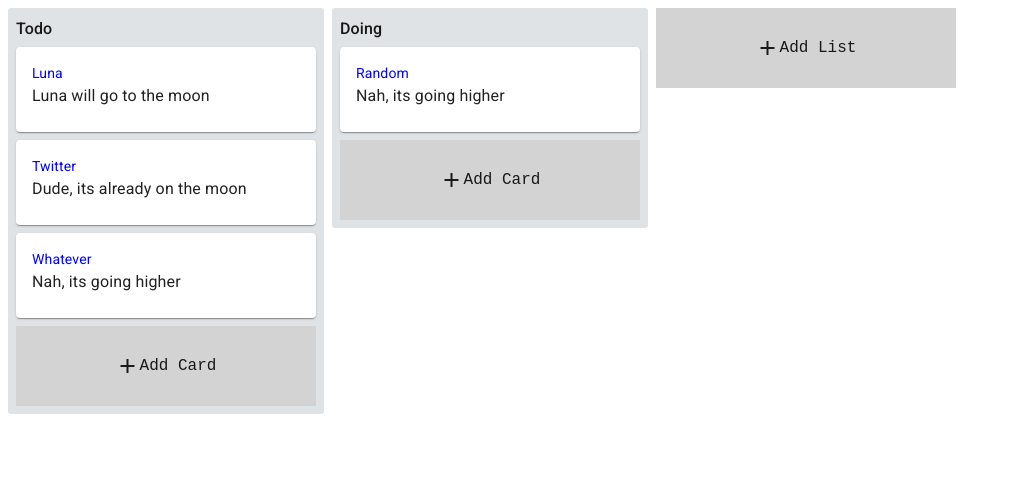
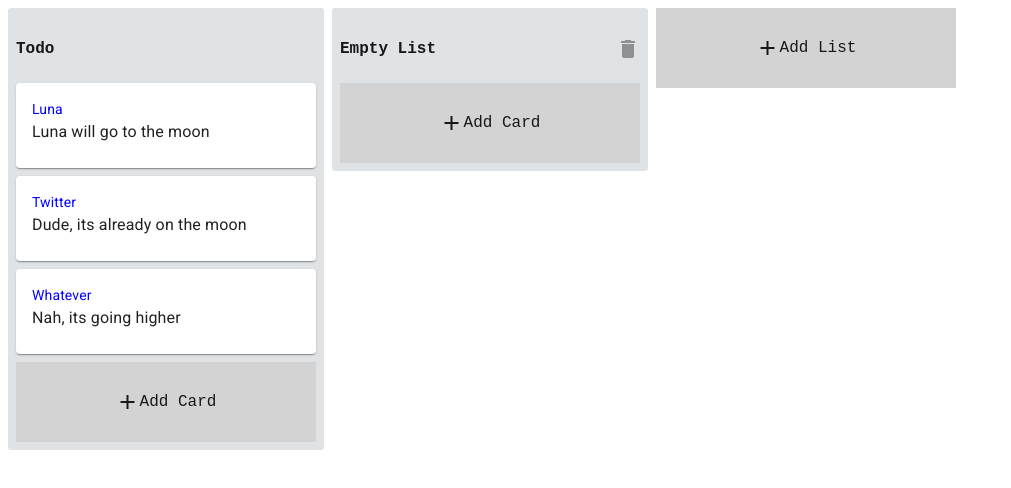
Before and after one commit to Yunislav/terra-kanban, a React (Create React App) app: page / in a window 1280 px wide. Shown: the top 488 px of the page, without its empty margins (0-1011 px from the left). Built offline with nearby package versions, Linux system fonts and the light colour scheme.

Commit message:
Edit & delete empty column

```diff
--- a/src/App.js
+++ b/src/App.js
@@ -3,7 +3,7 @@ import { connect } from 'react-redux';
 import styled from '@emotion/styled';
 import { DragDropContext, Droppable } from 'react-beautiful-dnd';
 import List from './components/List';
-import ActionButton from './components/ActionButton';
+import AddListOrCardButton from './components/AddListOrCardButton';
 import { sort } from './redux/BoardState';
 
 const ListsContainer = styled.div`
@@ -36,6 +36,7 @@ function App({ lists, cards, dispatch }) {
             <ListsContainer {...provided.droppableProps} ref={provided.innerRef}>
               {lists.map((list, index) => (
                 <List
+                  empty={list.cards.length === 0}
                   listID={list.id}
                   key={list.id}
                   title={list.title}
@@ -44,7 +45,7 @@ function App({ lists, cards, dispatch }) {
                 />
               ))}
               {provided.placeholder}
-              <ActionButton list />
+              <AddListOrCardButton list />
             </ListsContainer>
           )}
         </Droppable>
--- a/src/components/EditableField.js
+++ /dev/null
@@ -1,31 +0,0 @@
-import * as React from 'react';
-import Typography from '@mui/material/Typography';
-import TextField from '@mui/material/TextField';
-
-export default function EditableField({ title }) {
-  const [name, setName] = React.useState(title);
-  const [isNameFocused, setIsNamedFocused] = React.useState(false);
-  return (
-    <div className="App">
-      {!isNameFocused ? (
-        <Typography
-          variant="h6"
-          style={{ fontSize: '1rem', paddingBottom: '5px' }}
-          onClick={() => {
-            setIsNamedFocused(true);
-          }}
-        >
-          {name}
-        </Typography>
-      ) : (
-        <TextField
-          autoFocus
-          inputProps={{ fontSize: '1rem' }}
-          value={name}
-          onChange={(event) => setName(event.target.value)}
-          onBlur={() => setIsNamedFocused(false)}
-        />
-      )}
-    </div>
-  );
-}
--- a/src/components/Form.js
+++ b/src/components/Form.js
@@ -5,7 +5,7 @@ import Textarea from 'react-textarea-autosize';
 import Card from '@mui/material/Card';
 
 const Container = styled.div`
-  width: 284px;
+  width: 300px;
   margin-bottom: 8px;
 `;
 
--- a/src/components/List.js
+++ b/src/components/List.js
@@ -1,10 +1,11 @@
-import React from 'react';
+import React, { useState } from 'react';
 import styled from 'styled-components';
 import { connect } from 'react-redux';
 import { Droppable, Draggable } from 'react-beautiful-dnd';
+import Icon from '@mui/material/Icon';
 import TodoCard from './TodoCard';
-import ActionButton from './ActionButton';
-import EditableField from './EditableField';
+import AddListOrCardButton from './AddListOrCardButton';
+import { modifyColumnName, deleteEmptyList } from '../redux/BoardState';
 
 const ListContainer = styled.div`
   background-color: var(--color-gray);
@@ -15,7 +16,76 @@ const ListContainer = styled.div`
   height: 100%;
 `;
 
-export default function List({ title, cards, listID, index }) {
+const StyledInput = styled.input`
+  width: 96%;
+  border: none;
+  outline-color: blue;
+  border-radius: 3px;
+  margin-bottom: 3px;
+  padding: 5px;
+`;
+
+const TitleContainer = styled.div`
+  width: 100%;
+  height: 100%;
+  display: flex;
+  justify-content: space-between;
+  align-items: center;
+  cursor: pointer;
+`;
+
+const DeleteButton = styled(Icon)`
+  cursor: pointer;
+  transition: opacity 0.3s ease-in-out;
+  opacity: 0.4;
+  &:hover {
+    opacity: 0.8;
+  }
+`;
+
+const ListTitle = styled.h4`
+  transition: background 0.3s ease-in;
+  ${TitleContainer}:hover & {
+    background: #ccc;
+  }
+`;
+
+function List({ title, cards, listID, index, empty, dispatch }) {
+  const [isEditing, setIsEditing] = useState(false);
+  const [listTitle, setListTitle] = useState(title);
+
+  const handleFocus = (e) => {
+    e.target.select();
+  };
+
+  const handleChange = (e) => {
+    e.preventDefault();
+    setListTitle(e.target.value);
+  };
+
+  const handleFinishEditing = (e) => {
+    setIsEditing(false);
+    dispatch(modifyColumnName(listID, listTitle));
+  };
+
+  const handleDeleteList = () => {
+    console.log('delete');
+    dispatch(deleteEmptyList(listID));
+  };
+
+  const renderEditInput = () => (
+    <form onSubmit={handleFinishEditing}>
+      <StyledInput
+        type="text"
+        value={listTitle}
+        onChange={handleChange}
+        autoFocus
+        onFocus={handleFocus}
+        onBlur={handleFinishEditing}
+      />
+    </form>
+  );
+
   return (
     <Draggable draggableId={String(listID)} index={index}>
       {(provided) => (
@@ -28,7 +98,14 @@ export default function List({ title, cards, listID, index }) {
             {/* eslint-disable-next-line no-shadow */}
             {(provided) => (
               <div {...provided.droppableProps} ref={provided.innerRef}>
-                <EditableField title={title} />
+                {isEditing ? (
+                  renderEditInput()
+                ) : (
+                  <TitleContainer>
+                    <ListTitle onClick={() => setIsEditing(true)}>{listTitle}</ListTitle>
+                    {empty && <DeleteButton onClick={handleDeleteList}>delete</DeleteButton>}
+                  </TitleContainer>
+                )}
                 {cards.map((card, i) => (
                   <TodoCard
                     index={i}
@@ -40,7 +117,7 @@ export default function List({ title, cards, listID, index }) {
                   />
                 ))}
                 {provided.placeholder}
-                <ActionButton listID={listID} />
+                <AddListOrCardButton listID={listID} />
               </div>
             )}
           </Droppable>
@@ -50,4 +127,4 @@ export default function List({ title, cards, listID, index }) {
   );
 }
 
-connect()(ActionButton);
+export default connect()(List);
--- a/src/redux/BoardState.js
+++ b/src/redux/BoardState.js
@@ -1,12 +1,11 @@
 import { combineReducers } from 'redux';
 
-// eslint-disable-next-line import/no-cycle
 const CONSTANTS = {
   ADD_CARD: 'ADD_CARD',
   EDIT_CARD: 'EDIT_CARD',
   ADD_LIST: 'ADD_LIST',
   DELETE_CARD: 'DELETE_CARD',
-  UPDATE_LIST: 'UPDATE_LIST',
+  EDIT_COLUMN_NAME: 'EDIT_COLUMN_NAME',
   DELETE_EMPTY_LIST: 'DELETE_EMPTY_LIST',
   DRAG_HAPPEND: 'DRAG_HAPPEND',
 };
@@ -37,27 +36,35 @@ const initialState = [
     ],
   },
   {
-    title: 'Doing',
+    title: 'Empty List',
     id: `list-${2}`,
-    cards: [
-      {
-        id: `card-${4}`,
-        name: 'Random',
-        description: 'Nah, its going higher',
-      },
-    ],
+    cards: [],
   },
 ];
 
 // List Actions
+
+// - [X] User can add column with name
 export const addList = (title) => ({
   type: CONSTANTS.ADD_LIST,
   payload: title,
 });
 
-export const updateList = (title) => ({
-  type: CONSTANTS.UPDATE_LIST,
-  payload: title,
+// [] User can modify column name
+export const modifyColumnName = (listID, newTitle) => ({
+  type: CONSTANTS.EDIT_COLUMN_NAME,
+  payload: {
+    listID,
+    newTitle,
+  },
+});
+
+// - [ ] User can delete empty column
+export const deleteEmptyList = (listID) => ({
+  type: CONSTANTS.DELETE_EMPTY_LIST,
+  payload: {
+    listID,
+  },
 });
 
 export const sort = (
@@ -80,9 +87,11 @@ export const sort = (
 });
 
 // Card Actions
-export const addCard = (listID, description) => ({
+
+// - [x] User can add card to column with name and description
+export const addCard = (listID, description, title) => ({
   type: CONSTANTS.ADD_CARD,
-  payload: { description, listID },
+  payload: { description, listID, title },
 });
 
 export const editCard = (id, listID, newText) => ({
@@ -98,8 +107,16 @@ export const deleteCard = (id, listID) => ({
 // reducer
 
 // eslint-disable-next-line default-param-last
-const ListsReducer = (state = initialState, action) => {
+const Reducer = (state = initialState, action) => {
   switch (action.type) {
+    case CONSTANTS.DELETE_EMPTY_LIST: {
+      return state.filter((list) => list.id !== action.payload.listID);
+    }
+    case CONSTANTS.EDIT_COLUMN_NAME: {
+      const item = state.find((list) => list.id === action.payload.listID);
+      item.title = action.payload.newTitle;
+      return state;
+    }
     case CONSTANTS.ADD_LIST: {
       const newList = {
         title: action.payload,
@@ -112,9 +129,11 @@ const ListsReducer = (state = initialState, action) => {
     case CONSTANTS.ADD_CARD: {
       const newCard = {
         description: action.payload.description,
+        name: action.payload.title,
         id: `list-${cardIDcount}`,
       };
       cardIDcount += 1;
+      console.log(newCard);
       const newState = state.map((list) => {
         if (list.id === action.payload.listID) {
           return {
@@ -126,22 +145,23 @@ const ListsReducer = (state = initialState, action) => {
       });
       return newState;
     }
-    // case CONSTANTS.EDIT_CARD: {
-    //   const hi = 0;
-    //   return hi;
-    // }
+    case CONSTANTS.EDIT_CARD: {
+      const hi = 0;
+      return hi;
+    }
     case CONSTANTS.DRAG_HAPPEND: {
       const { droppableIdStart, droppableIdEnd, droppableIndexStart, droppableIndexEnd, type } =
         action.payload;
       const newState = [...state];
 
-      // dragging lists around
+      // [X] User can move columns by drag & drop
       if (type === 'list') {
         const list = newState.splice(droppableIndexStart, 1);
         newState.splice(droppableIndexEnd, 0, ...list);
         return newState;
       }
 
+      // [X] User can move cards by drag & drop
       // in the same list
       if (droppableIdStart === droppableIdEnd) {
         // find the list where the drag happend
@@ -177,5 +197,5 @@ const ListsReducer = (state = initialState, action) => {
 };
 
 export default combineReducers({
-  lists: ListsReducer,
+  lists: Reducer,
 });
```
Also changed, not shown: src/components/AddListOrCardButton.js (renamed from src/components/ActionButton.js, +19 -8 lines).
